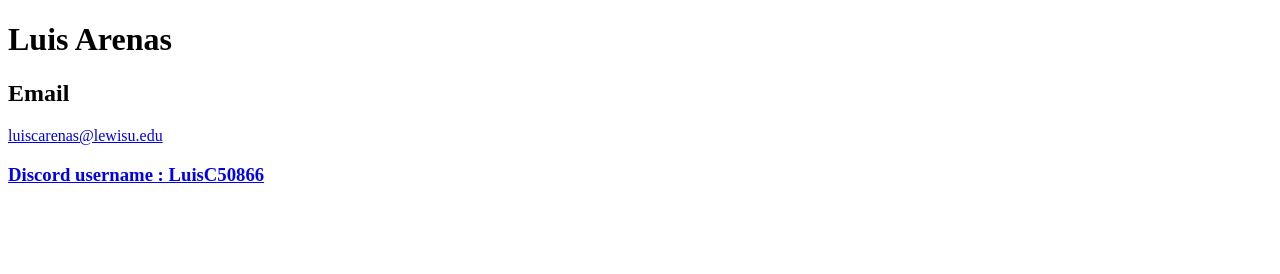
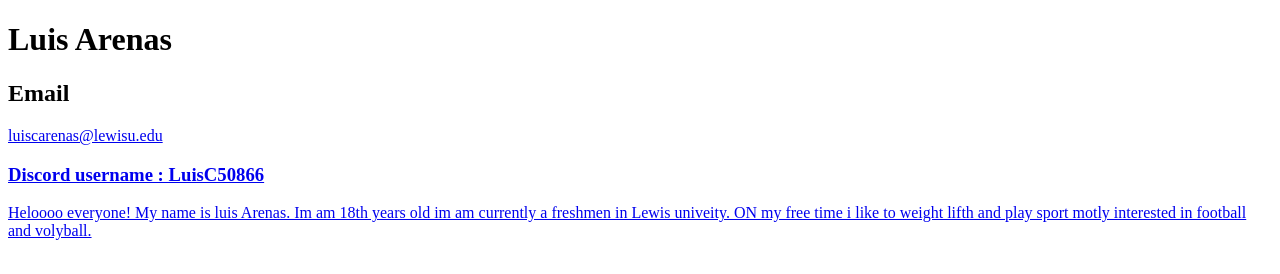
Before and after one commit to LuisC0622/LuisC0622.github.io, a plain HTML site: page index.html in a window 1280 px wide. Drawn offline with Linux system fonts and the light colour scheme.

Commit message:
Update index.html

```diff
--- a/index.html
+++ b/index.html
@@ -11,6 +11,10 @@
 	<h3>Discord username : LuisC50866</h3>
 
 <body>
+	<p>Heloooo everyone! My name is luis Arenas. Im am 18th years old
+	im am currently a freshmen in Lewis univeity. ON my free time i like
+	to  weight lifth and play sport motly interested in football and volyball.
+	</p>
 
 
 </body>
```
